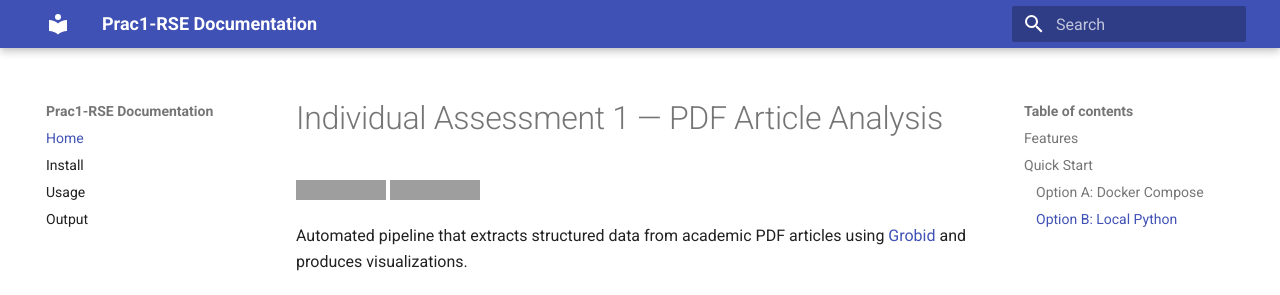
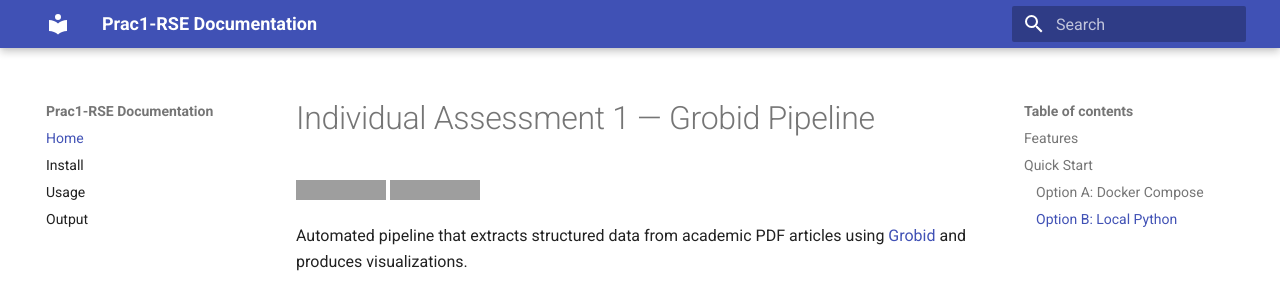
Before and after one commit to julianvz6/RSE-2026, an MkDocs documentation site: the page built from docs/index.md, in a window 1280 px wide and 1016 px high. Shown: the top 295 px of the window. Built offline with MkDocs 1.6.1 and Material for MkDocs 9.7.7, drawn with Linux system fonts in a browser that asks for light colours; grey boxes are pictures that could not be loaded.

Commit message:
Update index.md

```diff
--- a/docs/index.md
+++ b/docs/index.md
@@ -1,4 +1,4 @@
-# Individual Assessment 1 — PDF Article Analysis
+# Individual Assessment 1 — Grobid Pipeline
 
 [![DOI](https://zenodo.org/badge/1154798578.svg)](https://doi.org/10.5281/zenodo.18966270)
 [![License: MIT](https://img.shields.io/badge/License-MIT-yellow.svg)](https://opensource.org/licenses/MIT)
```
